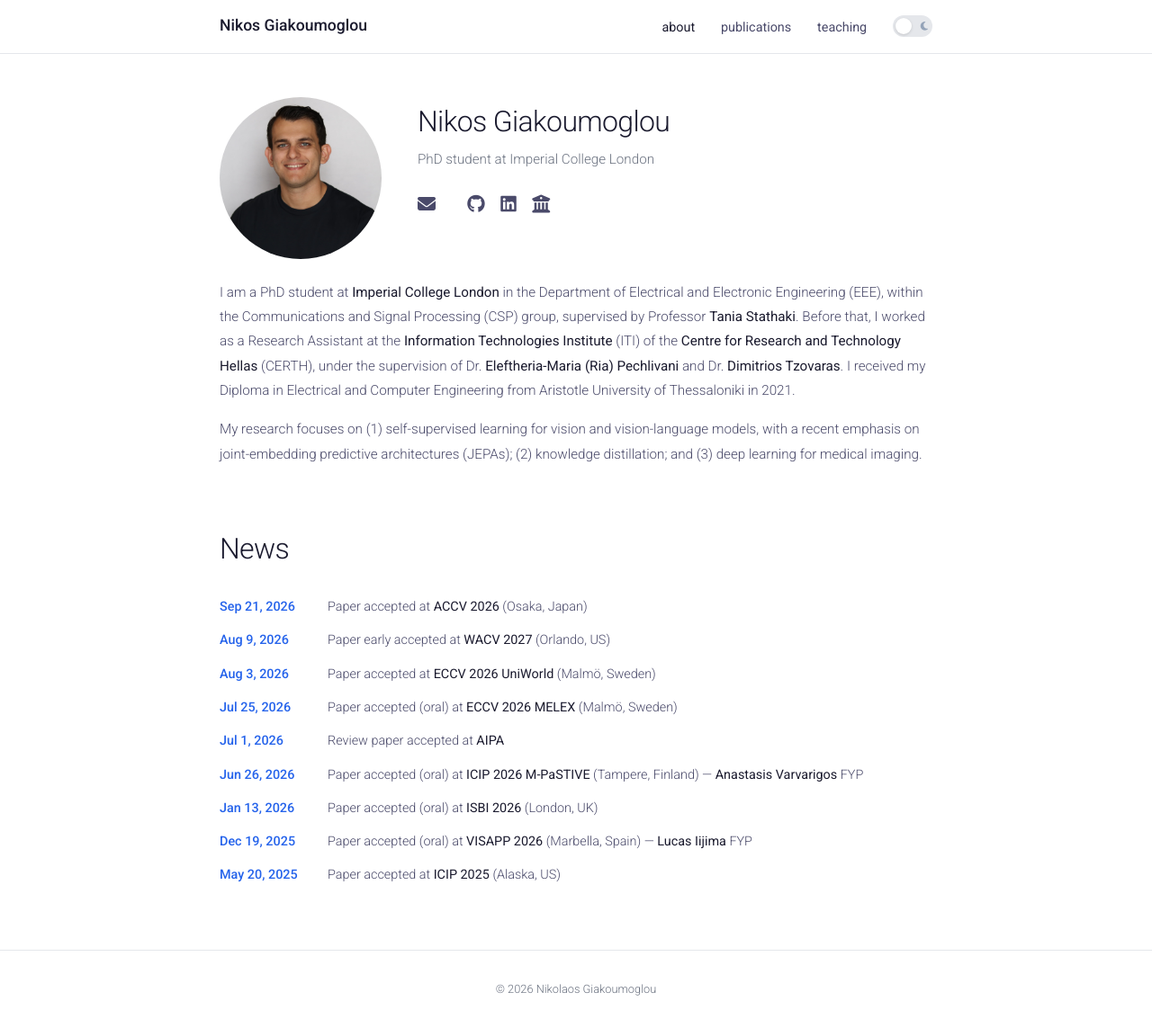
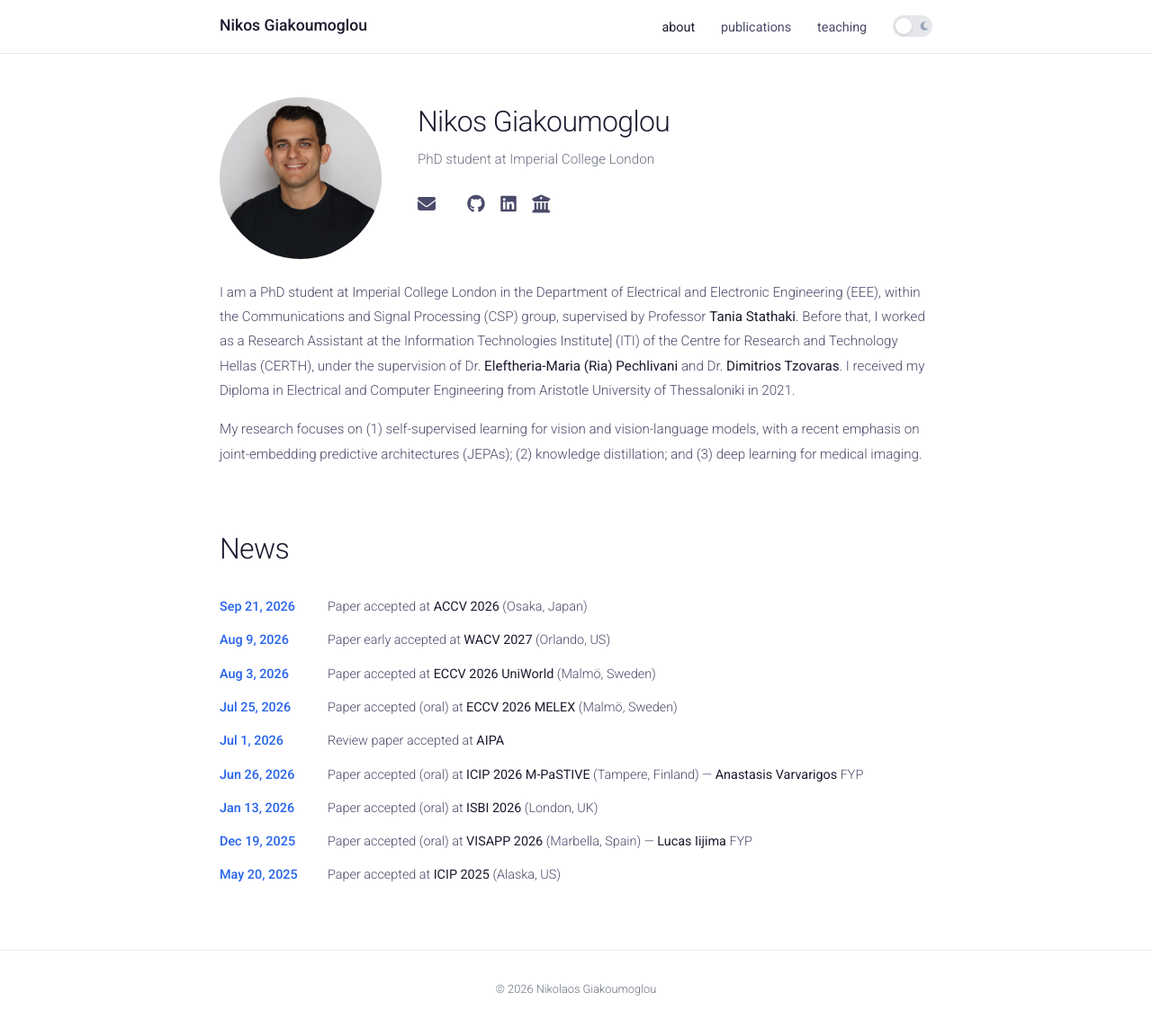
Before and after one commit to giakoumoglou/giakoumoglou.github.io, a Jekyll site: the page built from index.html, in a window 1280 px wide and 1143 px high. Shown: the whole window at 90% size. Built offline with Jekyll 4.4.1, drawn with Linux system fonts in a browser that asks for light colours; a style sheet for code colours, icons or effects is not loaded; part of the change alters nothing that is shown.

```diff
--- a/_data/profile.yml
+++ b/_data/profile.yml
@@ -4,12 +4,12 @@ photo: nikos.jpg
 subtitle: 'PhD student at [Imperial College London](https://profiles.imperial.ac.uk/n.giakoumoglou23/about)'
 
 bio: >
-  I am a PhD student at [Imperial College London](https://www.imperial.ac.uk/) in the
+  I am a PhD student at Imperial College London in the
   Department of Electrical and Electronic Engineering (EEE), within the
   Communications and Signal Processing (CSP) group, supervised by Professor
   [Tania Stathaki](https://profiles.imperial.ac.uk/t.stathaki). Before that, I
-  worked as a Research Assistant at the [Information Technologies Institute](https://www.iti.gr/)
-  (ITI) of the [Centre for Research and Technology Hellas](https://www.certh.gr/) (CERTH),
+  worked as a Research Assistant at the Information Technologies Institute]
+  (ITI) of the Centre for Research and Technology Hellas (CERTH),
   under the supervision of Dr. [Eleftheria-Maria (Ria) Pechlivani](https://www.iti.gr/iti/en/people/eleftheria-maria-pechlivani/)
   and Dr. [Dimitrios Tzovaras](https://www.iti.gr/iti/en/people/dimitrios-tzovaras/).
   I received my Diploma in Electrical and Computer Engineering from Aristotle
```
